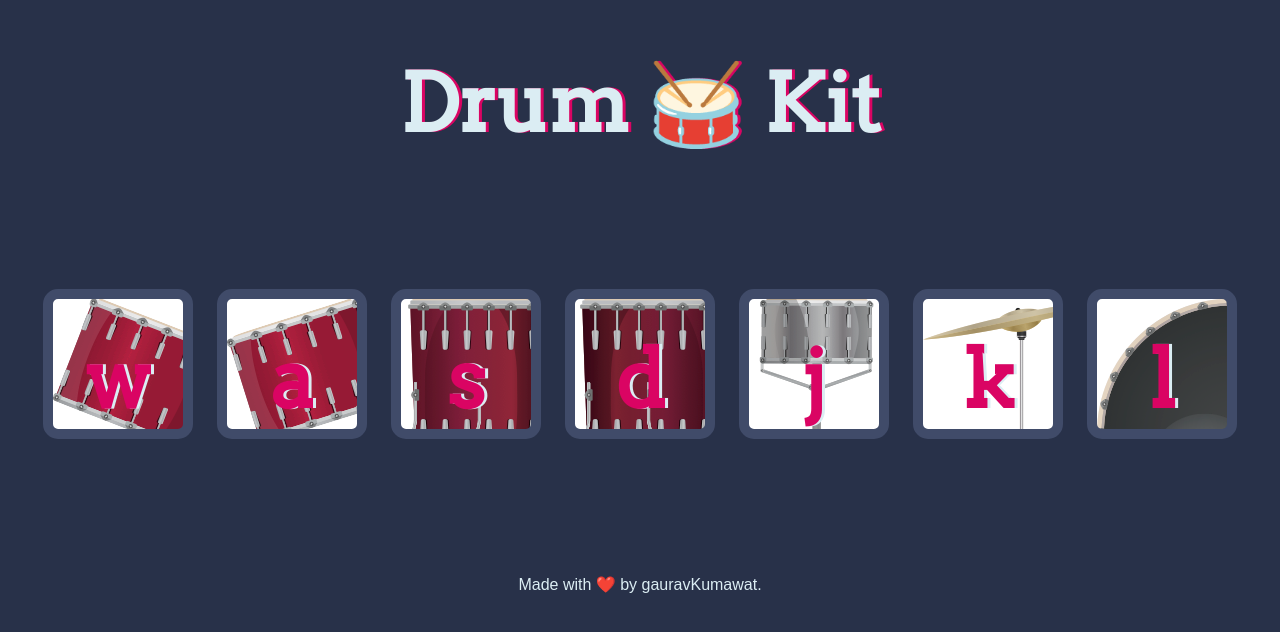
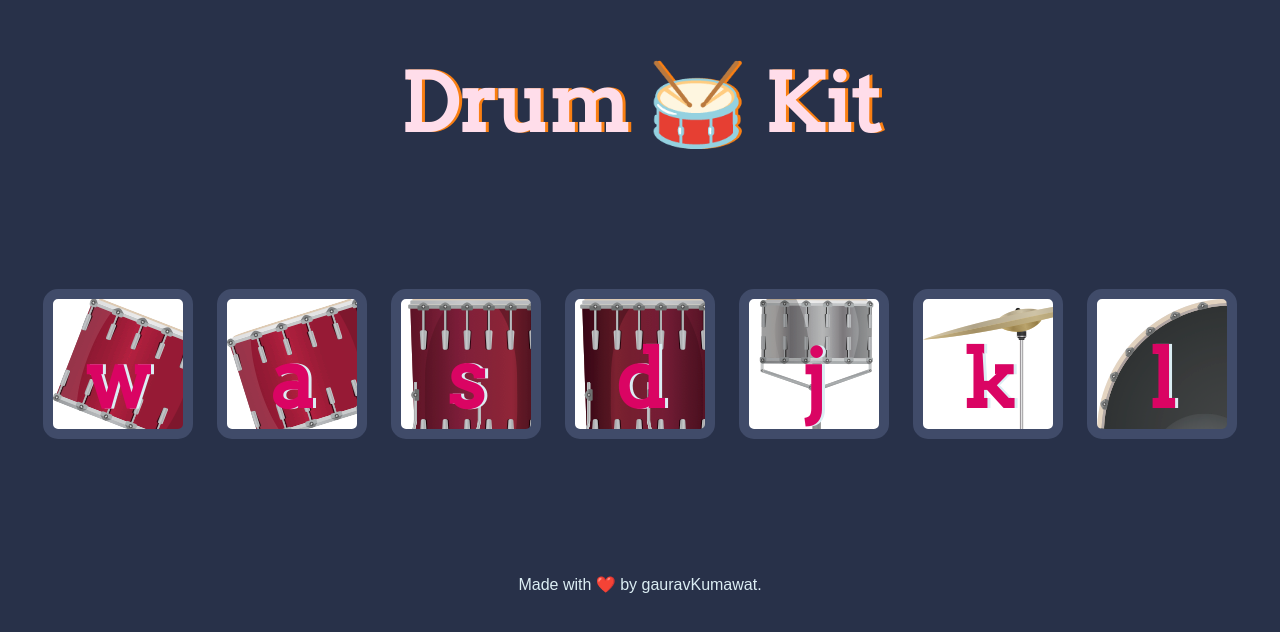
Before and after one commit to GauravKumawat33/drumKit, a plain HTML site: page index.html in a window 1280 px wide. Drawn offline with Linux system fonts and the light colour scheme.

Commit message:
Update styles.css

```diff
--- a/styles.css
+++ b/styles.css
@@ -5,9 +5,9 @@ body {
 
 h1 {
   font-size: 5rem;
-  color: #DBEDF3;
+  color: #ffddea;
   font-family: "Arvo", cursive;
-  text-shadow: 3px 0 #DA0463;
+  text-shadow: 3px 0 #fa7f12;
 
 }
 
```
